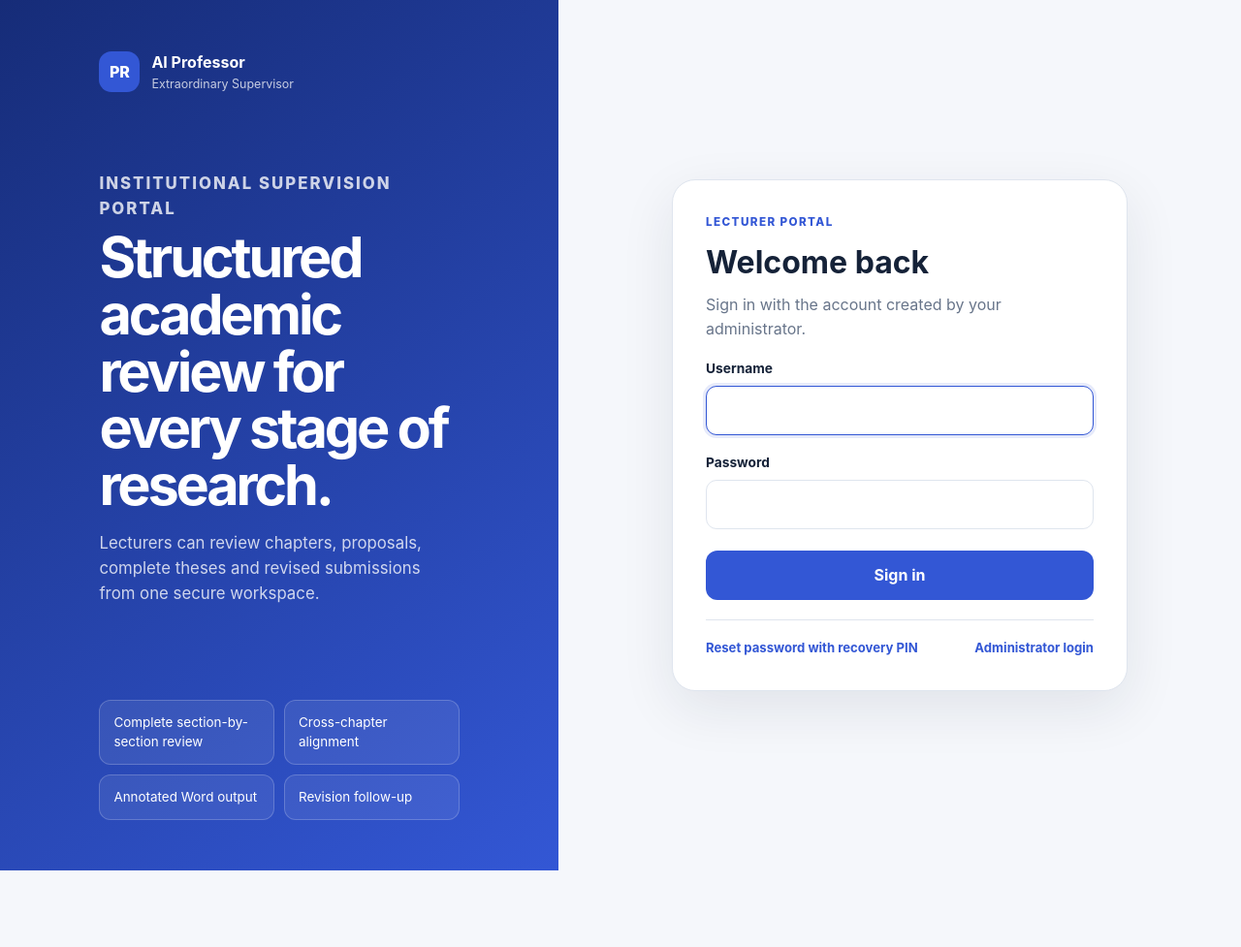
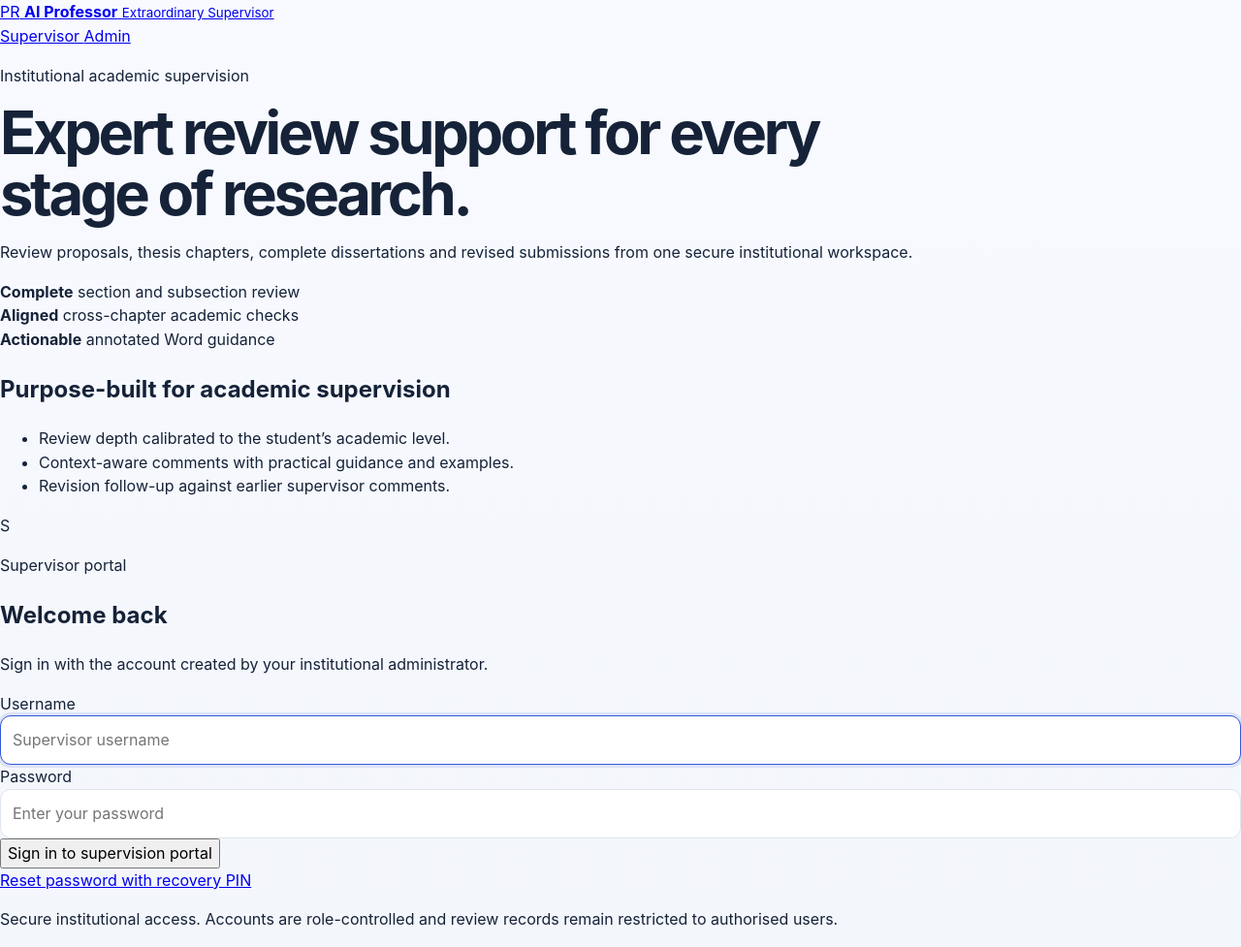
Before and after one commit to yawanokye/supervisor, a FastAPI app: page /login in a window 1280 px wide. Shown: the whole page at 97% size. Before the commit the page ends 898 px from the top, so only its background shows below. Run offline with FastAPI, Linux system fonts and the light colour scheme; parts of the project's set-up code (start-up, migrations or seed data) failed here and were passed over; some libraries are stand-ins or nearby versions.

Commit message:
Add files via upload

```diff
--- a/app/templates/login.html
+++ b/app/templates/login.html
@@ -3,51 +3,136 @@
 <head>
   <meta charset="utf-8">
   <meta name="viewport" content="width=device-width,initial-scale=1">
-  <title>{{ 'Administrator Login' if portal_type == 'admin' else 'Lecturer Login' }} | AI Professor</title>
+  <title>{{ 'Administrator Access' if portal_type == 'admin' else 'Supervisor Access' }} | AI Professor</title>
+  <meta name="description" content="Secure institutional access for academic supervisors and administrators.">
   <link rel="stylesheet" href="/static/styles.css">
 </head>
-<body class="auth-body">
-  <main class="auth-shell">
-    <section class="auth-brand-panel">
-      <a class="brand brand-light" href="/">
-        <span class="brand-mark">PR</span>
-        <span><strong>AI Professor</strong><small>Extraordinary Supervisor</small></span>
+<body class="access-body">
+  <header class="access-header">
+    <a class="access-brand" href="/login" aria-label="AI Professor home">
+      <span class="access-brand-mark">PR</span>
+      <span class="access-brand-copy">
+        <strong>AI Professor</strong>
+        <small>Extraordinary Supervisor</small>
+      </span>
+    </a>
+
+    <nav class="access-role-tabs" aria-label="Choose portal">
+      <a href="/login"
+         class="access-role-tab {{ 'active' if portal_type != 'admin' else '' }}"
+         {% if portal_type != 'admin' %}aria-current="page"{% endif %}>
+        Supervisor
       </a>
-      <div class="auth-brand-copy">
-        <p class="eyebrow light-eyebrow">Institutional supervision portal</p>
-        <h1>Structured academic review for every stage of research.</h1>
-        <p>Lecturers can review chapters, proposals, complete theses and revised submissions from one secure workspace.</p>
-      </div>
-      <div class="auth-feature-list">
-        <span>Complete section-by-section review</span>
-        <span>Cross-chapter alignment</span>
-        <span>Annotated Word output</span>
-        <span>Revision follow-up</span>
-      </div>
-    </section>
+      <a href="/admin/login"
+         class="access-role-tab {{ 'active' if portal_type == 'admin' else '' }}"
+         {% if portal_type == 'admin' %}aria-current="page"{% endif %}>
+        Admin
+      </a>
+    </nav>
+  </header>
 
-    <section class="auth-form-panel">
-      <div class="auth-form-card">
-        <div class="auth-heading">
-          <p class="eyebrow">{{ 'Administration' if portal_type == 'admin' else 'Lecturer portal' }}</p>
-          <h2>{{ 'Administrator sign in' if portal_type == 'admin' else 'Welcome back' }}</h2>
-          <p>{{ 'Manage lecturer accounts and institutional review activity.' if portal_type == 'admin' else 'Sign in with the account created by your administrator.' }}</p>
+  <main class="access-main">
+    <section class="access-hero">
+      <div class="access-intro">
+        <p class="access-kicker">Institutional academic supervision</p>
+        <h1>Expert review support for every stage of research.</h1>
+        <p class="access-lead">
+          Review proposals, thesis chapters, complete dissertations and revised submissions
+          from one secure institutional workspace.
+        </p>
+
+        <div class="access-capabilities" aria-label="Platform capabilities">
+          <article>
+            <strong>Complete</strong>
+            <span>section and subsection review</span>
+          </article>
+          <article>
+            <strong>Aligned</strong>
+            <span>cross-chapter academic checks</span>
+          </article>
+          <article>
+            <strong>Actionable</strong>
+            <span>annotated Word guidance</span>
+          </article>
         </div>
 
-        {% if flash %}<div class="flash flash-{{ flash.category }}">{{ flash.message }}</div>{% endif %}
-
-        <form method="post" action="{{ '/admin/login' if portal_type == 'admin' else '/login' }}" class="auth-form">
-          <input type="hidden" name="csrf_token" value="{{ csrf_token }}">
-          <label class="field"><span>Username</span><input type="text" name="username" autocomplete="username" required autofocus></label>
-          <label class="field"><span>Password</span><input type="password" name="password" autocomplete="current-password" required></label>
-          <button class="primary-button" type="submit">Sign in</button>
-        </form>
-
-        <div class="auth-links">
-          {% if portal_type != 'admin' %}<a href="/forgot-password">Reset password with recovery PIN</a>{% endif %}
-          <a href="{{ '/login' if portal_type == 'admin' else '/admin/login' }}">{{ 'Lecturer login' if portal_type == 'admin' else 'Administrator login' }}</a>
+        <div class="access-assurance">
+          <h2>Purpose-built for academic supervision</h2>
+          <ul>
+            <li>Review depth calibrated to the student’s academic level.</li>
+            <li>Context-aware comments with practical guidance and examples.</li>
+            <li>Revision follow-up against earlier supervisor comments.</li>
+          </ul>
         </div>
       </div>
+
+      <aside class="access-login-wrap">
+        <section class="access-login-card">
+          <div class="access-login-heading">
+            <span class="access-login-icon">{{ 'A' if portal_type == 'admin' else 'S' }}</span>
+            <div>
+              <p class="access-card-kicker">
+                {{ 'Administration portal' if portal_type == 'admin' else 'Supervisor portal' }}
+              </p>
+              <h2>{{ 'Administrator sign in' if portal_type == 'admin' else 'Welcome back' }}</h2>
+            </div>
+          </div>
+
+          <p class="access-card-copy">
+            {% if portal_type == 'admin' %}
+              Manage supervisor accounts, access controls and institutional review activity.
+            {% else %}
+              Sign in with the account created by your institutional administrator.
+            {% endif %}
+          </p>
+
+          {% if flash %}
+            <div class="flash flash-{{ flash.category }}">{{ flash.message }}</div>
+          {% endif %}
+
+          <form method="post"
+                action="{{ '/admin/login' if portal_type == 'admin' else '/login' }}"
+                class="access-form">
+            <input type="hidden" name="csrf_token" value="{{ csrf_token }}">
+
+            <label class="access-field">
+              <span>Username</span>
+              <input type="text"
+                     name="username"
+                     autocomplete="username"
+                     placeholder="{{ 'Administrator username' if portal_type == 'admin' else 'Supervisor username' }}"
+                     required
+                     autofocus>
+            </label>
+
+            <label class="access-field">
+              <span>Password</span>
+              <input type="password"
+                     name="password"
+                     autocomplete="current-password"
+                     placeholder="Enter your password"
+                     required>
+            </label>
+
+            <button class="access-submit" type="submit">
+              Sign in to {{ 'administration' if portal_type == 'admin' else 'supervision portal' }}
+            </button>
+          </form>
+
+          <div class="access-help">
+            {% if portal_type != 'admin' %}
+              <a href="/forgot-password">Reset password with recovery PIN</a>
+            {% else %}
+              <span>Administrator credentials are configured securely by the institution.</span>
+            {% endif %}
+          </div>
+        </section>
+
+        <p class="access-security-note">
+          Secure institutional access. Accounts are role-controlled and review records remain
+          restricted to authorised users.
+        </p>
+      </aside>
     </section>
   </main>
 </body>
--- a/app/templates/portal.html
+++ b/app/templates/portal.html
@@ -2,11 +2,11 @@
 <html lang="en">
 <head>
   <meta charset="utf-8"><meta name="viewport" content="width=device-width,initial-scale=1">
-  <title>Lecturer Portal | AI Professor</title><link rel="stylesheet" href="/static/styles.css">
+  <title>Supervisor Portal | AI Professor</title><link rel="stylesheet" href="/static/styles.css">
 </head>
 <body>
   <header class="topbar portal-topbar">
-    <a class="brand" href="/portal"><span class="brand-mark">PR</span><span><strong>AI Professor</strong><small>Lecturer Portal</small></span></a>
+    <a class="brand" href="/portal"><span class="brand-mark">PR</span><span><strong>AI Professor</strong><small>Supervisor Portal</small></span></a>
     <nav class="portal-nav">
       <a class="nav-link active" href="/portal">Dashboard</a>
       <a class="nav-link" href="/review">New review</a>
@@ -18,7 +18,7 @@
   <main class="portal-shell">
     {% if flash %}<div class="flash flash-{{ flash.category }}">{{ flash.message }}</div>{% endif %}
     <section class="portal-welcome">
-      <div><p class="eyebrow">Lecturer workspace</p><h1>Welcome, {{ user.full_name }}</h1><p>{{ user.department or 'Academic supervision portal' }}</p></div>
+      <div><p class="eyebrow">Supervisor workspace</p><h1>Welcome, {{ user.full_name }}</h1><p>{{ user.department or 'Academic supervision portal' }}</p></div>
       <a class="primary-link-button" href="/review">Start a new review</a>
     </section>
 
```
Also changed, not shown: app/templates/admin_dashboard.html (+8 -8 lines).
